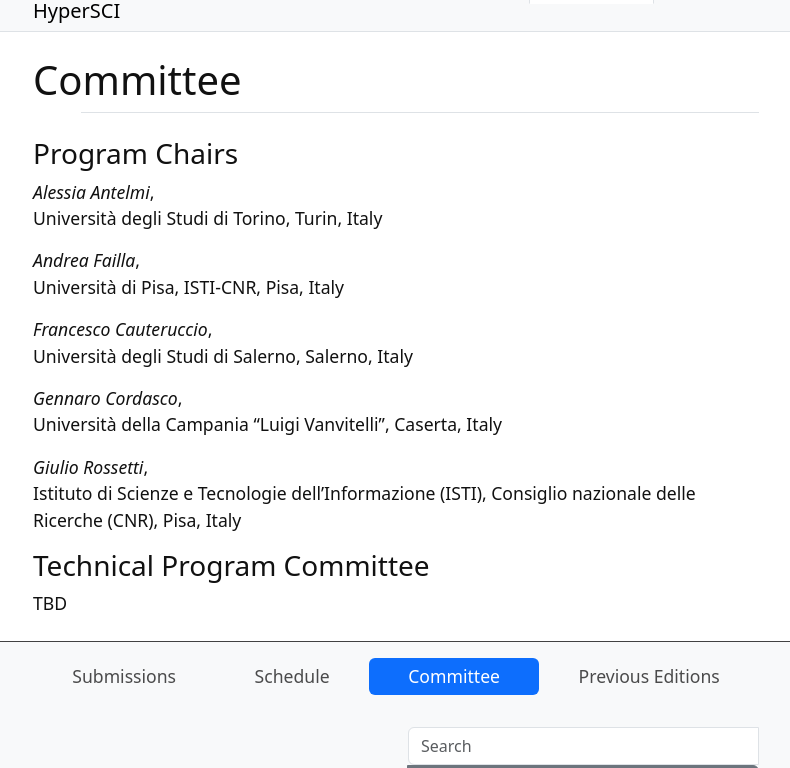
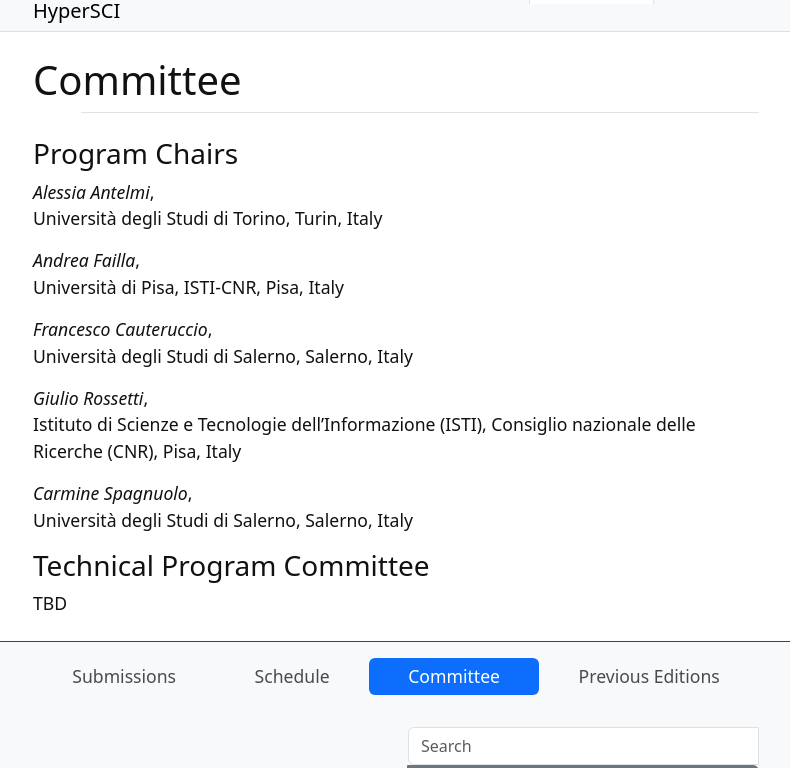
Before and after one commit to HyperSci2025/HyperSci2025.github.io, a Jekyll site: the page built from content/2-committee.md, in a window 1280 px wide, cut to the strip 121-889 px from the top of the page. Shown: the whole strip, without its empty margins (244-1034 px from the left). Built offline with Jekyll 4.4.1, drawn with Linux system fonts in a browser that asks for light colours.

Commit message:
Update 2-committee.md

```diff
--- a/content/2-committee.md
+++ b/content/2-committee.md
@@ -14,11 +14,11 @@ Università di Pisa, ISTI-CNR, Pisa, Italy<br>
 *Francesco Cauteruccio*,<br>
 Università degli Studi di Salerno, Salerno, Italy<br>
 
-*Gennaro Cordasco*,<br>
-Università della Campania “Luigi Vanvitelli”, Caserta, Italy<br>
-
 *Giulio Rossetti*,<br>
 Istituto di Scienze e Tecnologie dell’Informazione (ISTI), Consiglio nazionale delle Ricerche (CNR), Pisa, Italy<br>
+
+*Carmine Spagnuolo*,<br>
+Università degli Studi di Salerno, Salerno, Italy<br>
 
 
 
```
